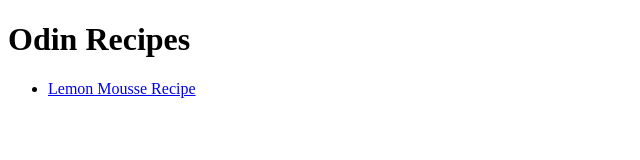
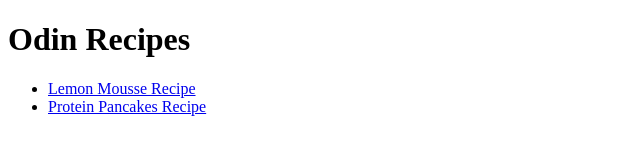
Before and after one commit to ShizuheK/odin-recipes, a plain HTML site: page index.html in a window 1280 px wide. Shown: the whole page, without its empty margins (0-640 px from the left). Drawn offline with Linux system fonts and the light colour scheme.

Commit message:
Add index entry to protein pancakes web page

```diff
--- a/index.html
+++ b/index.html
@@ -10,6 +10,7 @@
     <h1>Odin Recipes</h1>
     <ul>
         <li><a href="./recipes/lemon-mousse.html">Lemon Mousse Recipe</a></li>
+        <li><a href="./recipes/protein-pancakes.html">Protein Pancakes Recipe</a></li>
     </ul>
 </body>
 </html>
```
